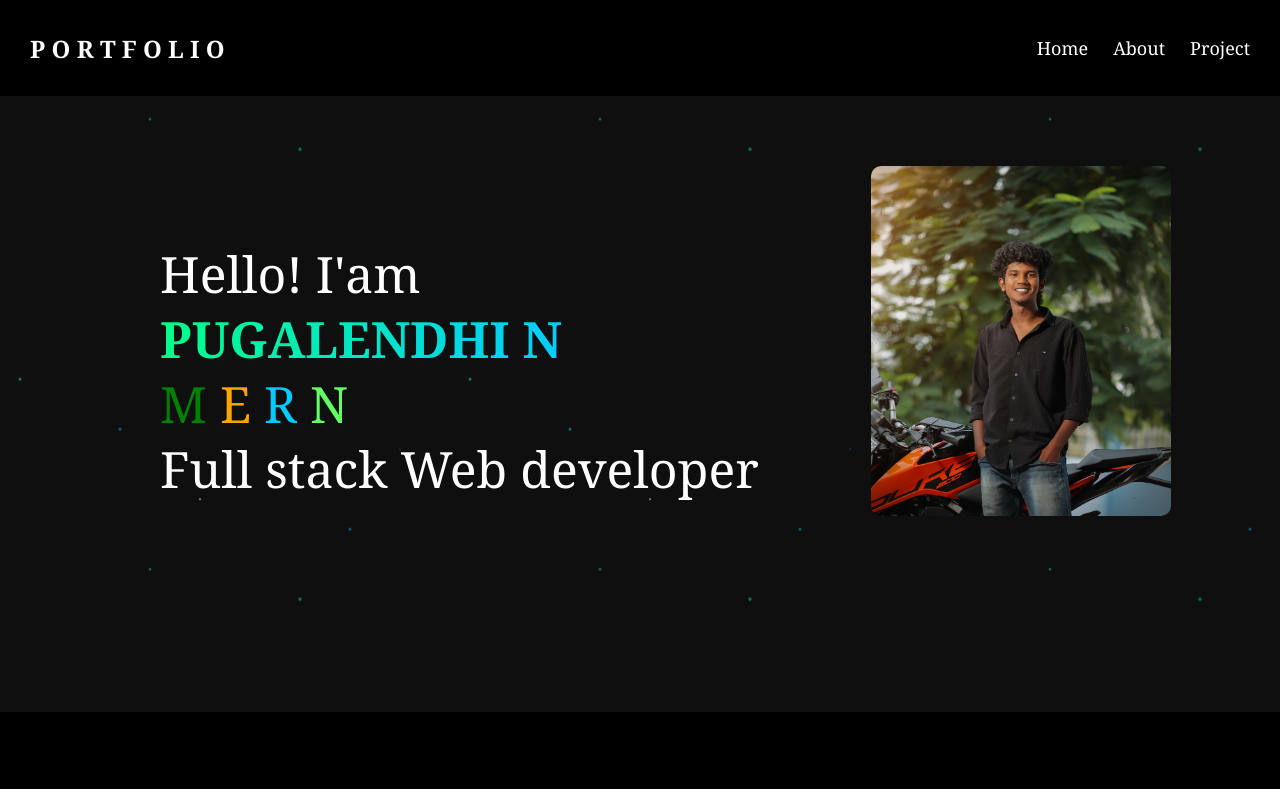
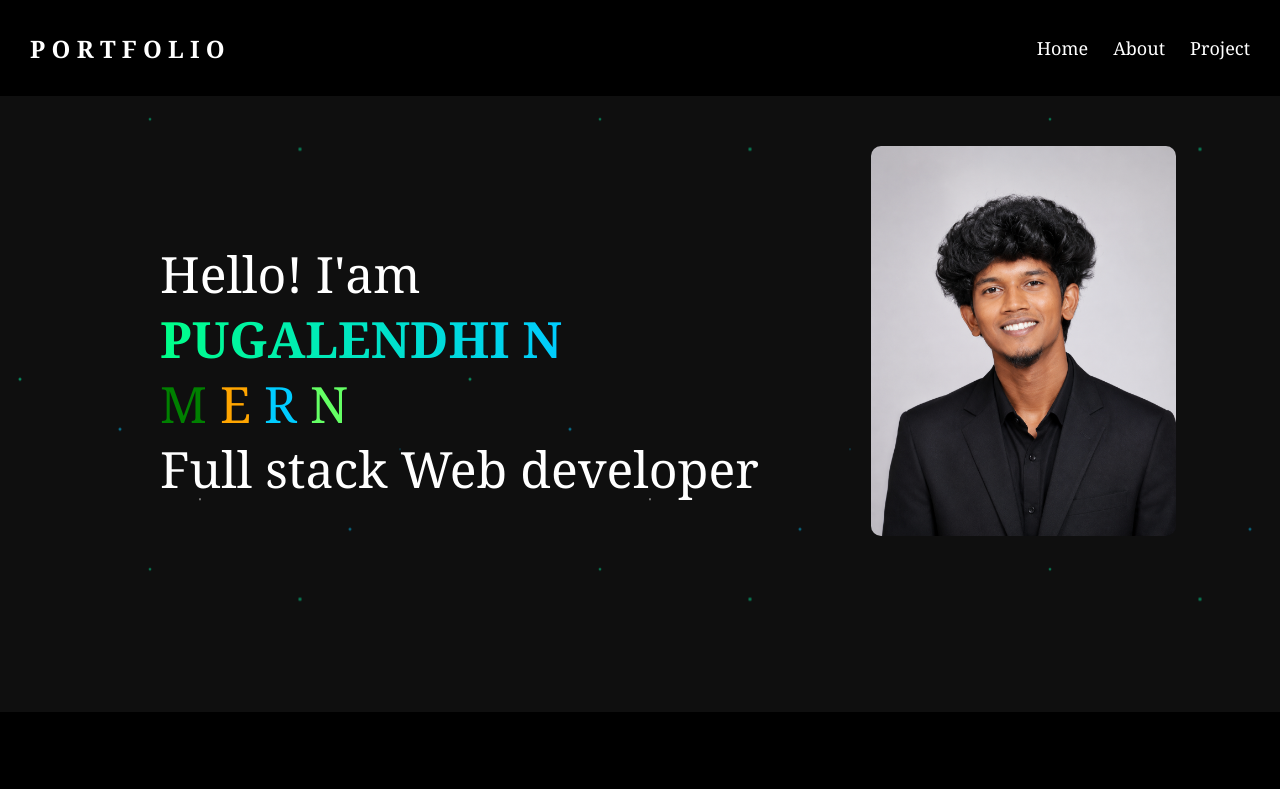
Before and after one commit to PUGALENDHI-N/Portfolio, a React (Create React App) app: page / in a window 1280 px wide. Shown: the top 789 px of the page. Built offline with nearby package versions, Linux system fonts and the light colour scheme.

Commit message:
Profile picture updated

```diff
--- a/src/css/Home.css
+++ b/src/css/Home.css
@@ -73,8 +73,8 @@ radial-gradient(2px 2px at 350px 180px, rgba(0,200,255,0.7), transparent);
 
 /* Image */
 .image-me{
-  height: 350px;
-  width: 300px;
+  height: 390px;
+  width: 305px;
   margin-left: 7rem;
   margin-top: -3rem;
   border-radius: 10px;
--- a/src/pages/Home.js
+++ b/src/pages/Home.js
@@ -1,5 +1,5 @@
 import "../css/Home.css"
-import home from "../assets/home.jpg"
+import home from "../assets/pugal.png"
 function Home() {
   return(
     <>
```
Also changed, not shown: src/assets/pugal.png (added).
